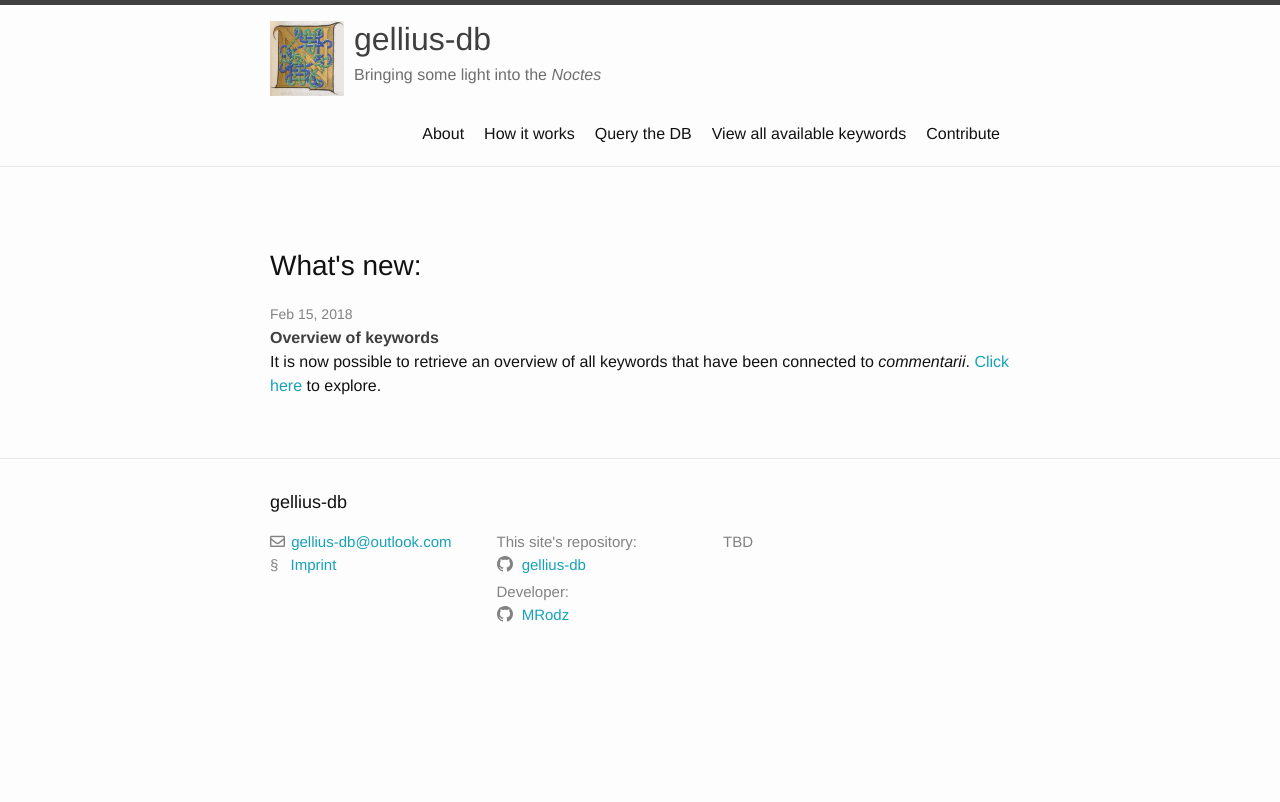
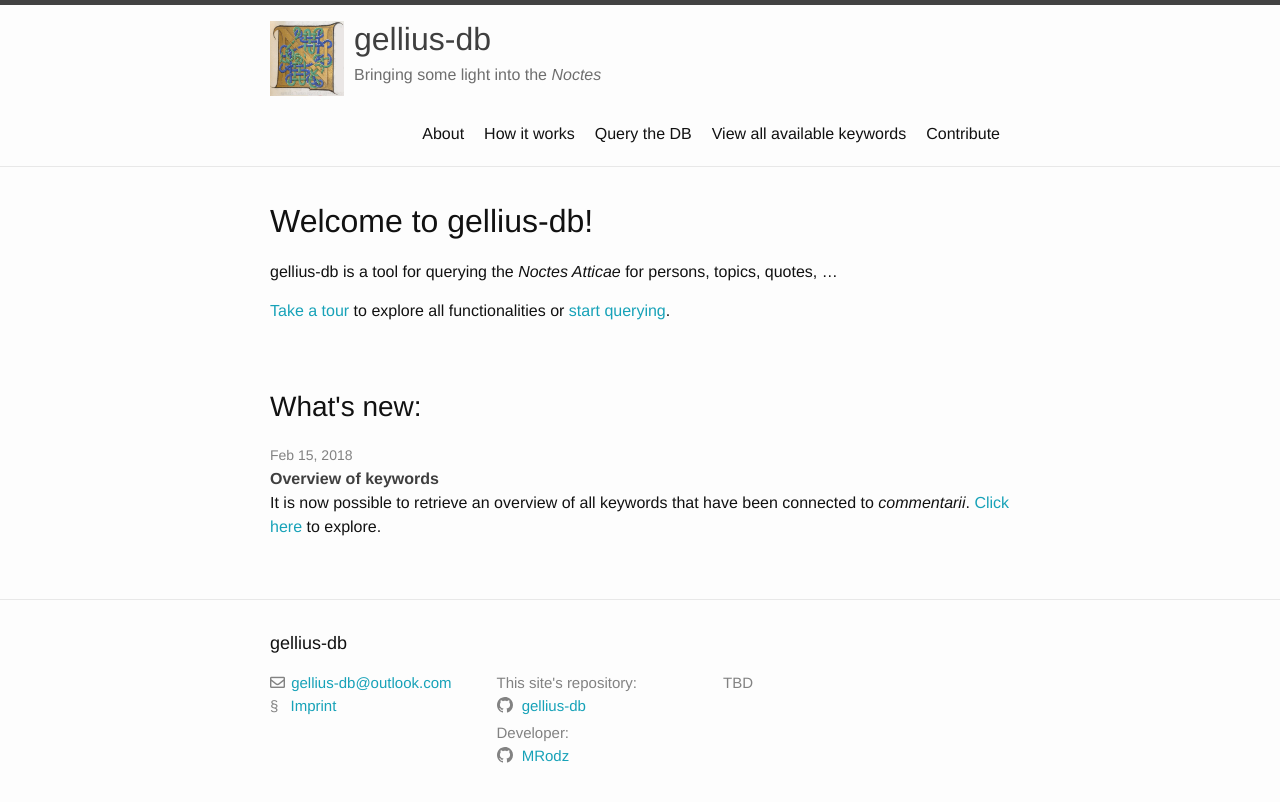
Before and after one commit to MRodz/gellius-db.github.io, a Jekyll site: the page built from index.md, in a window 1280 px wide. Shown: the top 802 px of the page. Built offline with Jekyll 4.4.1, drawn with Linux system fonts in a browser that asks for light colours; nearby versions of some CDN libraries.

Commit message:
first draft

```diff
--- a/index.md
+++ b/index.md
@@ -1,6 +1,7 @@
 ---
-# You don't need to edit this file, it's empty on purpose.
-# Edit theme's home layout instead if you wanna make some changes
-# See: https://jekyllrb.com/docs/themes/#overriding-theme-defaults
 layout: home
+title: Welcome to gellius-db!
 ---
+gellius-db is a tool for querying the _Noctes Atticae_ for persons, topics, quotes, ...
+
+[Take a tour](/howto/) to explore all functionalities or [start querying](/query/).
```
